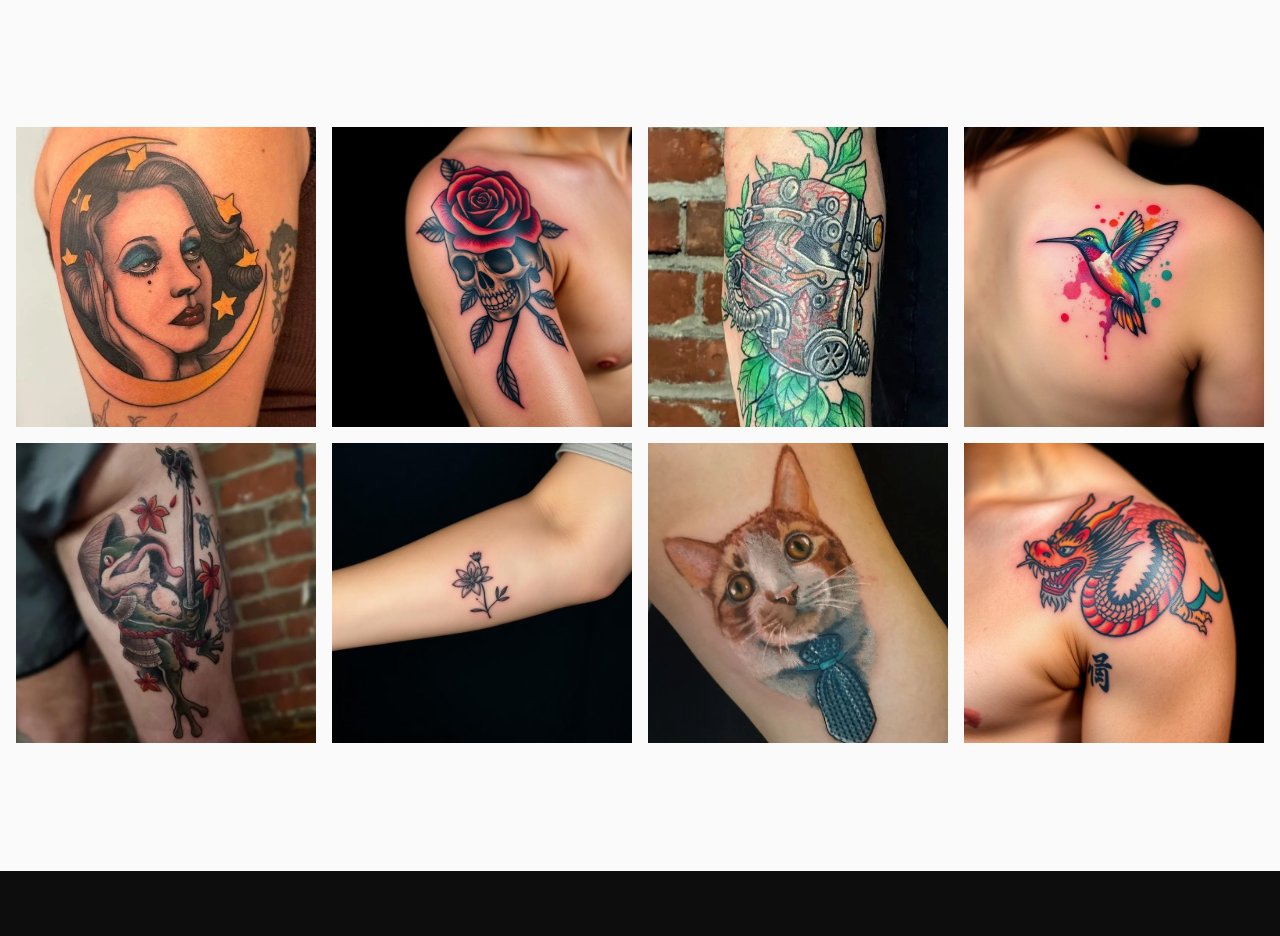
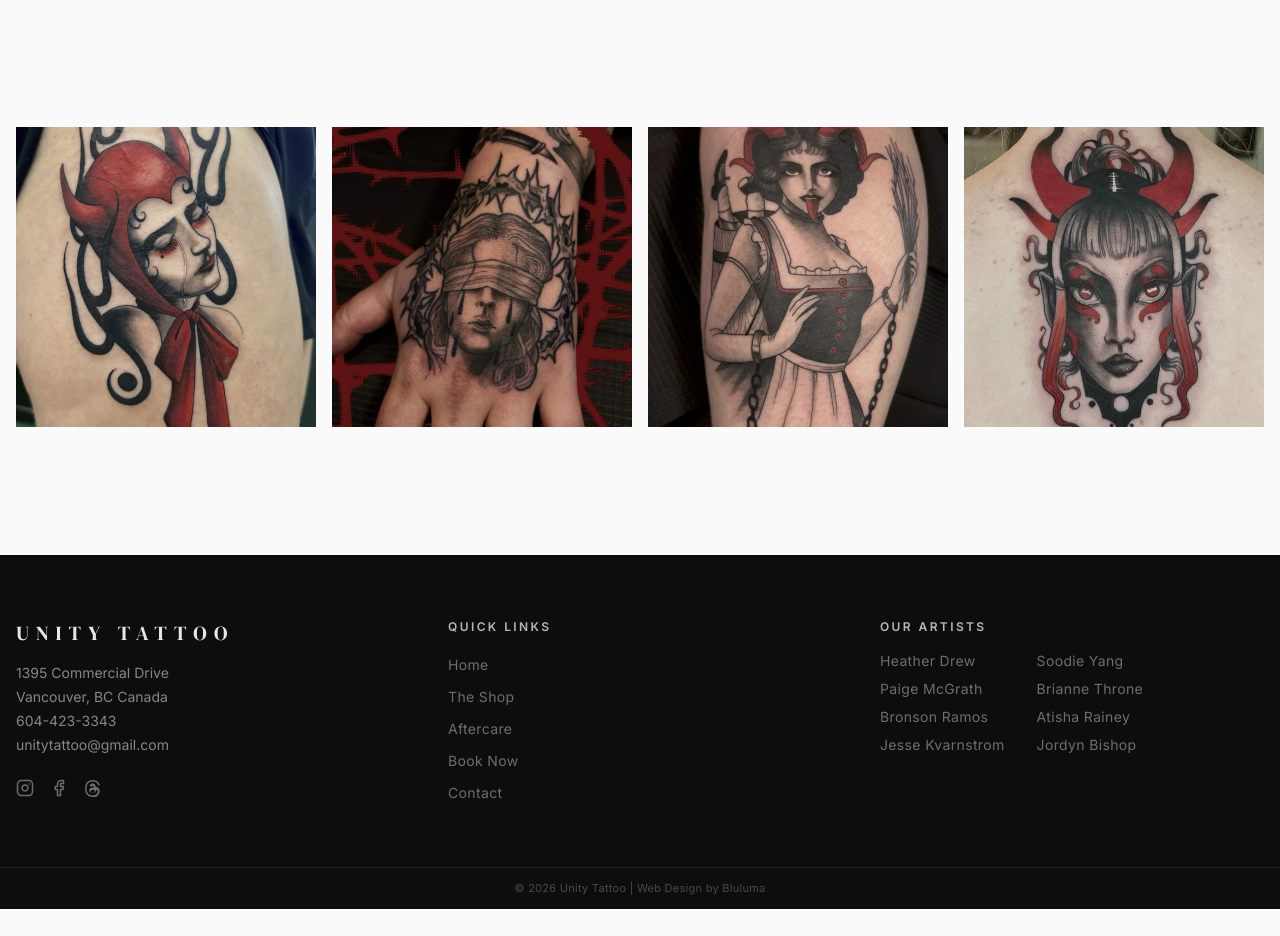
Before and after one commit to BlulumaHQ/unity-tattoo-2, a React (Vite) app: page /artists/atisha-rainey in a window 1280 px wide. Shown: the part 527-1463 px from the top of the page. After the commit the page ends 1436 px from the top, so only its background shows below. Built offline with nearby package versions, Linux system fonts and the light colour scheme; the HTML template or start-up script is replaced by a standard one.

Commit message:
Expanded artist portfolios with new images
Co-authored-by: sonykun <126044636+sonykun@users.noreply.github.com>

```diff
--- a/src/data/artists.ts
+++ b/src/data/artists.ts
@@ -144,14 +144,10 @@ export const artists: Artist[] = [
     bio: "Atisha is known for her strong illustrative skill set, which features a blend of various styles. She enjoys incorporating Art Nouveau influences, adding an elegant and flowing aesthetic to her designs, while using gothic elements to create stark, contrasting visuals.",
     image: "/images/artist-atisha.webp",
     gallery: [
-      "/images/portfolio/tattoo-moon-woman.webp",
-      "/images/portfolio/tattoo-neo-trad-skull-rose.jpg",
-      "/images/portfolio/tattoo-robot-helmet.webp",
-      "/images/portfolio/tattoo-watercolor-bird.jpg",
-      "/images/portfolio/tattoo-frog-samurai.webp",
-      "/images/portfolio/tattoo-fineline-botanical.jpg",
-      "/images/portfolio/tattoo-cat-portrait.webp",
-      "/images/portfolio/tattoo-japanese-dragon.jpg",
+      "/images/portfolio/atisha-portfolio-00.webp",
+      "/images/portfolio/atisha-portfolio-10.webp",
+      "/images/portfolio/atisha-portfolio-11.webp",
+      "/images/portfolio/atisha-portfolio-12.webp",
     ],
   },
   {
```
